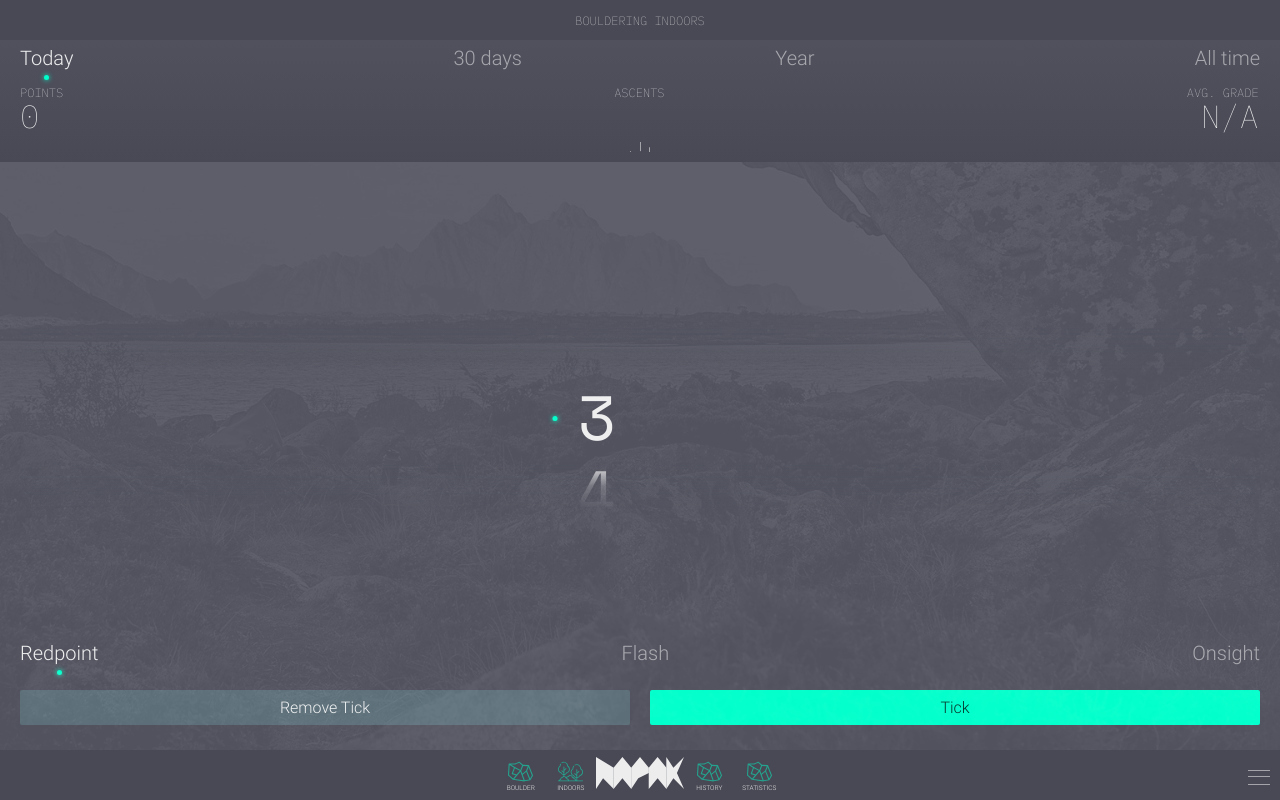
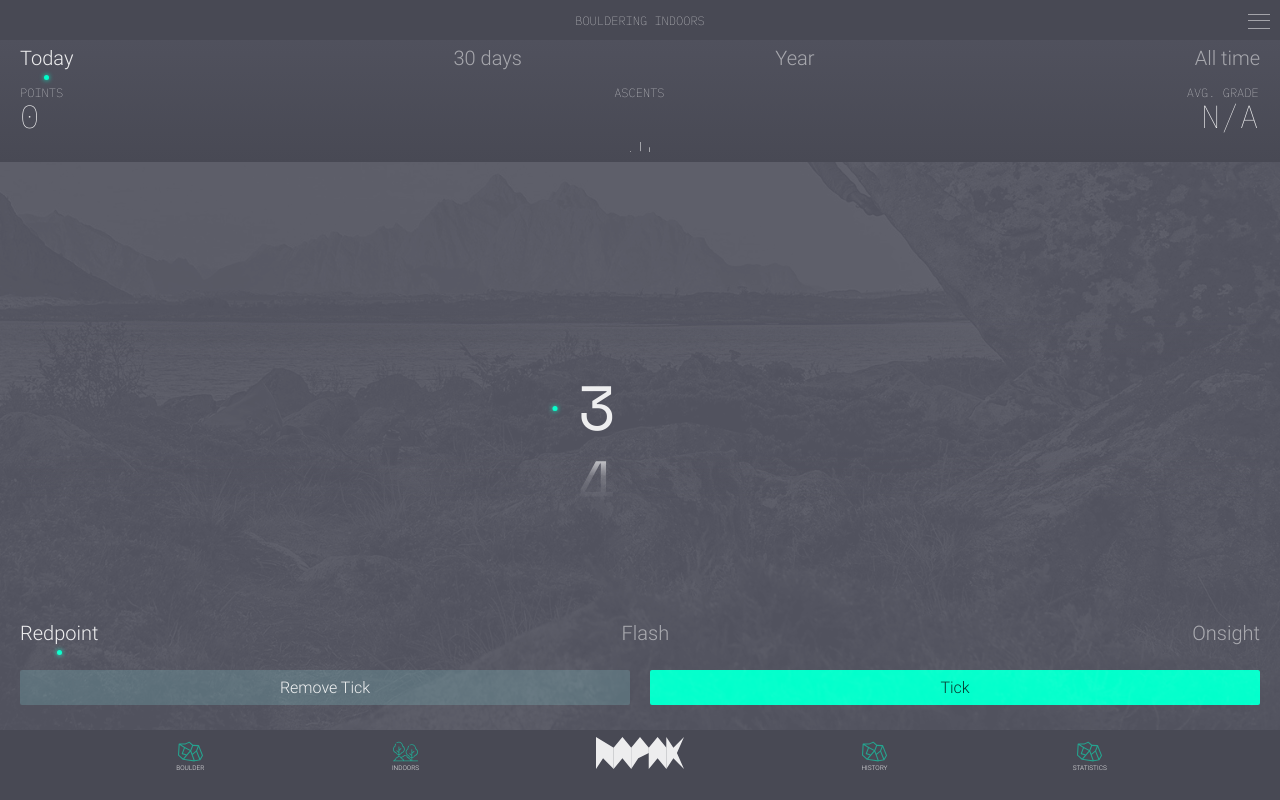
Before and after one commit to christophgysin/napak, a plain HTML site: page index.html in a window 1280 px wide. Drawn offline with Linux system fonts and the light colour scheme.

Commit message:
...:.::.

```diff
--- a/css/footer.css
+++ b/css/footer.css
@@ -13,8 +13,9 @@ footer>nav {
 	display: grid;
 	grid-template-columns: repeat(6, 1fr);
 */
+	position: relative;
 	display: flex;
-	justify-content: center;
+	justify-content: space-evenly;
 }
 
 footer>nav a {
@@ -99,3 +100,9 @@ footer > nav a > SPAN IMG {
 .footer-pullup-menu IMG {
 	margin: 0 10px 0 0	;
 }
+
+@supports(padding: max(0px)) {
+	footer {
+		padding-bottom: max(20px, env(safe-area-inset-bottom));
+	}
+}
--- a/css/otc.css
+++ b/css/otc.css
@@ -1,8 +1,7 @@
 .otc-navigation>nav {
 	position: absolute;
-	bottom: 2px;
+	top: 0px;
 	right: 75vw;
-/*	background: var(--color-black);*/
 	z-index: 999;
 }
 
--- a/index.html
+++ b/index.html
@@ -4,7 +4,7 @@
 <head>
 <title>NAPAK</title>
 	<meta http-equiv="Content-Type" content="text/html; charset=UTF-8" />
-	<meta name="viewport" content="width=device-width, initial-scale=1.0, maximum-scale=1.0, user-scalable=no, shrink-to-fit=no" />
+	<meta name="viewport" content="width=device-width, initial-scale=1.0, maximum-scale=1.0, user-scalable=no, shrink-to-fit=no, viewport-fit=cover" />
 	<meta http-equiv="X-UA-Compatible" content="IE=edge, chrome=1" />
 	<meta name="apple-mobile-web-app-capable" content="yes">
 	<meta name="msapplication-TileColor" content="#007699">
--- a/js/partials/section_otc.js
+++ b/js/partials/section_otc.js
@@ -1,4 +1,4 @@
-import { dce } from '/js/shared/helpers.js';
+import { dce, generateTicks } from '/js/shared/helpers.js';
 import toggleSwitch from '/js/components/toggleSwitch.js';
 
 class otc {
@@ -67,7 +67,13 @@ class otc {
         let merchLinkContainer = dce({el: 'A', href: '/#'});
         merchLinkContainer.appendChild(dce({el: 'SPAN', content: 'NAPAK merch'}));
 
-        sideNavLinksContainer.append(groupsLinkContainer, statsLinkContainer, merchLinkContainer);
+        let tickSome = dce({el: 'A', href: '/#'});
+        tickSome.appendChild(dce({el: 'SPAN', content: 'Generate ticks [dev]'}));
+
+        tickSome.addEventListener('click', () => {generateTicks(); return;}, false);
+
+
+        sideNavLinksContainer.append(groupsLinkContainer, statsLinkContainer, merchLinkContainer, tickSome);
 
         linksContainer.append(logoContainer, loginInfo, settingsContainer, sideNavLinksContainer);
         container.append(navContainer, linksContainer);
--- a/js/shared/helpers.js
+++ b/js/shared/helpers.js
@@ -256,6 +256,27 @@ let updateScopeTicks = () => {
   globals.averageGrade = averageGrade(5);
 }
 
+let generateTicks =  () => {
+  localStorage.clear();
+  let discipline = ['boulder']; //, 'sport', 'trad', 'toprope'];
+  let ascentTypes = ['redpoint', 'onsight', 'flash'];
+  let indoors = ['indoors', 'outdoors'];
+
+  let ticks = [];
+  for(let i=0, j=100; i<j;i++){
+      ticks.push({
+          "type": discipline[Math.floor(discipline.length * Math.random())],
+          "indoorsOutdoors": indoors[Math.floor(indoors.length * Math.random())],
+          "grade": Math.round(Math.random()*23),
+          "ascentType": ascentTypes[Math.floor(ascentTypes.length * Math.random())],
+          "date": new Date(2019,
+                                  Math.round(Math.random()*11),
+                                  Math.round(Math.random()*30)).getTime()
+      });
+    }
+  localStorage.setItem('ticks', JSON.stringify(ticks));
+};
+
 
 export {
   dce,
@@ -269,30 +290,6 @@ export {
   countAscentsByType,
   countAscentsByGrade,
   handleScopeTicks,
-  updateScopeTicks
+  updateScopeTicks,
+  generateTicks
 }
-
-
-/*
-
-generateTicks = function(){
-    localStorage.clear();
-    let discipline = ['boulder', 'sport', 'trad', 'toprope'];
-    let ascentTypes = ['redpoint', 'onsight', 'flash'];
-    let indoors = ['indoors', 'outdoors'];
-
-    let ticks = [];
-    for(let i=0, j=100; i<j;i++){
-        ticks.push({
-            "type": discipline[Math.floor(discipline.length * Math.random())],
-            "indoorsOutdoors": indoors[Math.floor(indoors.length * Math.random())],
-            "grade": Math.round(Math.random()*23),
-            "ascentType": ascentTypes[Math.floor(ascentTypes.length * Math.random())],
-            "date": new Date(2000+Math.round(Math.random()*19),
-                                    Math.round(Math.random()*11),
-                                    Math.round(Math.random()*30)).getTime()
-        })
-    }
-    localStorage.setItem('ticks', JSON.stringify(ticks));
-};
-*/
```
